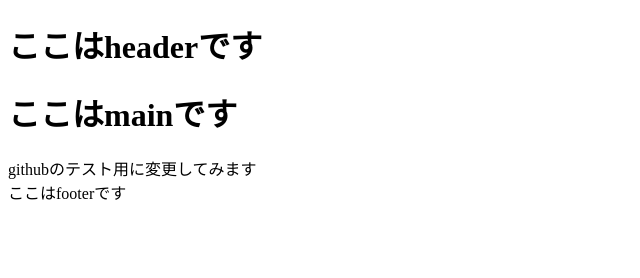
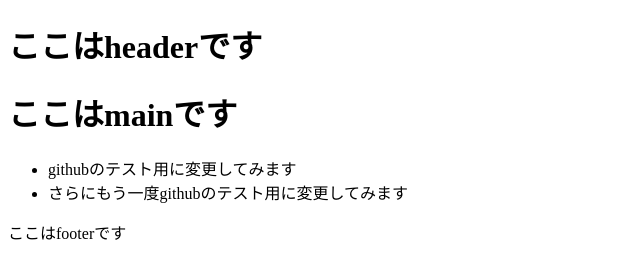
Before and after one commit to yorunegy/linkHomePage, a plain HTML site: page index.html in a window 1280 px wide. Shown: the whole page, without its empty margins (0-640 px from the left). Drawn offline with Linux system fonts and the light colour scheme.

Commit message:
LinkGubei06からもう一度コミット

```diff
--- a/index.html
+++ b/index.html
@@ -10,7 +10,14 @@
         </header>
         <main>
             <h1>ここはmainです</h1>
+            <ul>
+                <li>
             githubのテスト用に変更してみます
+                </li>
+                <li>
+            さらにもう一度githubのテスト用に変更してみます
+                </li>
+            </ul>
         </main>
         <footer>
             ここはfooterです
```
